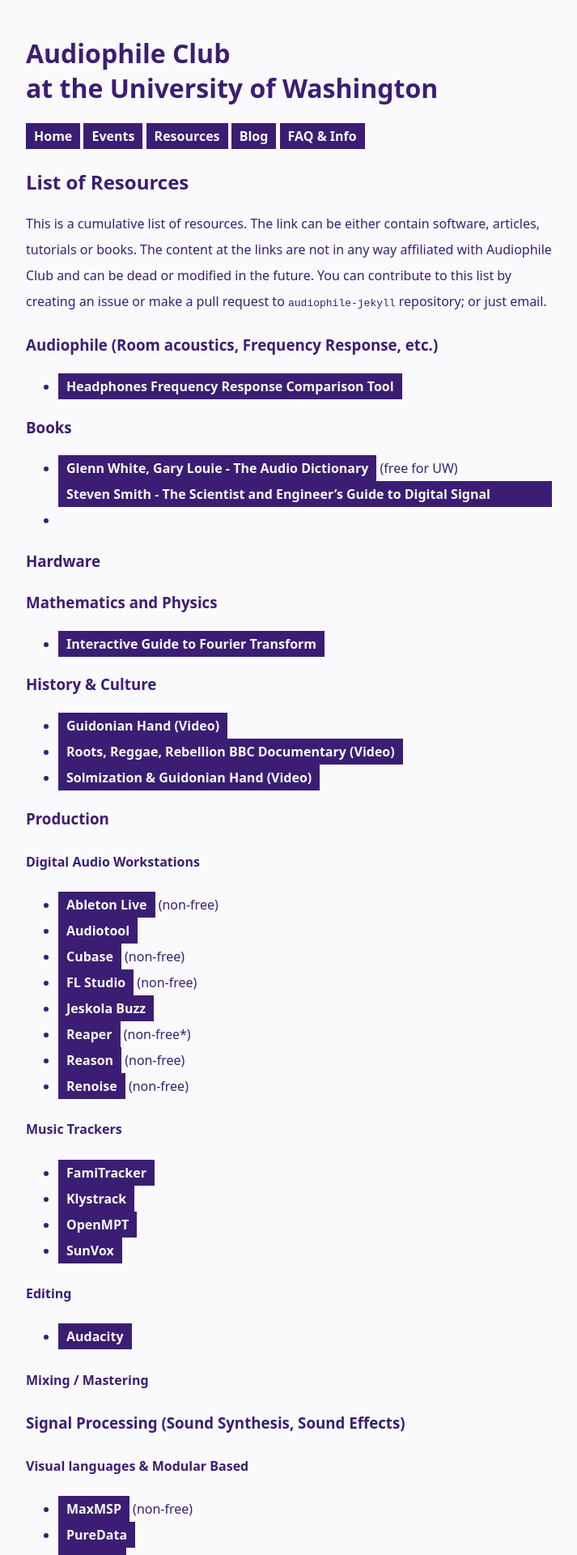
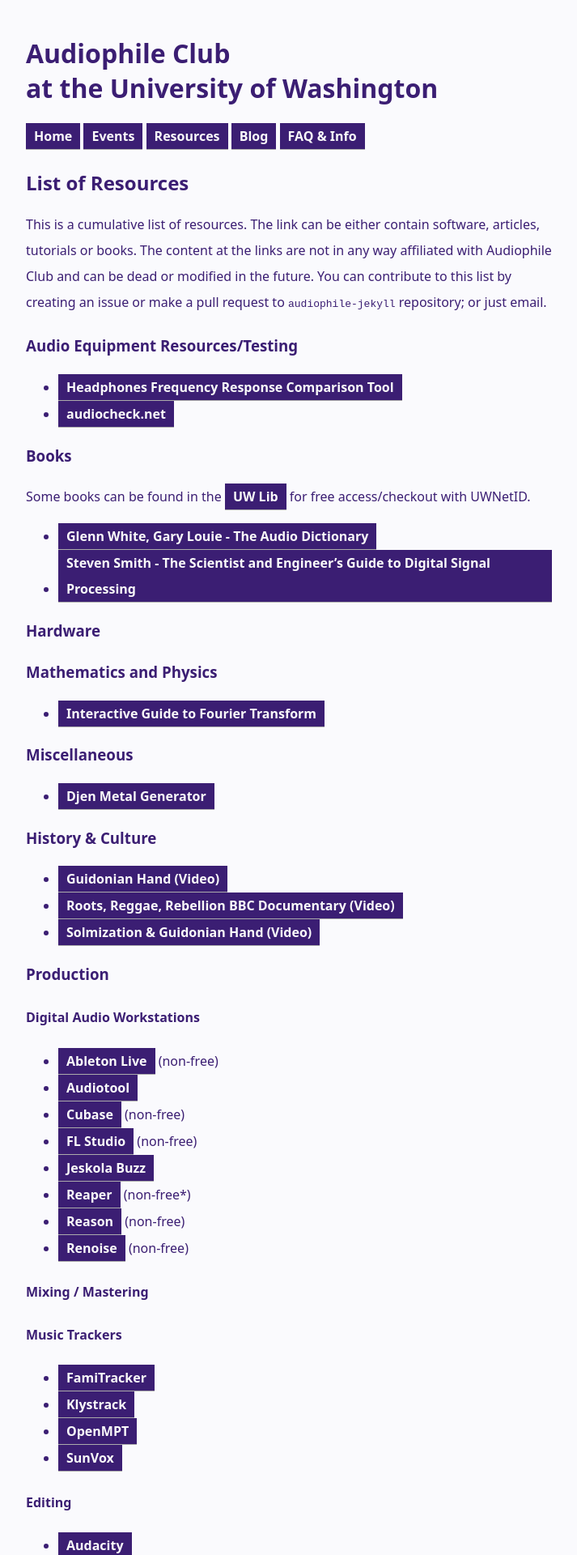
Before and after one commit to audiophile-uw/audiophile-jekyll, a Jekyll site: the page built from resources.md, in a window 1280 px wide. Shown: the top 1920 px of the page at 81% size, without its empty margins (283-996 px from the left). Built offline with Jekyll 4.4.1, drawn with Linux system fonts in a browser that asks for light colours; some web fonts are replaced.

Commit message:
Updated resources and CSS

```diff
--- a/_includes/main.css
+++ b/_includes/main.css
@@ -37,7 +37,7 @@
 }
 a,.btn {
 	display: inline-block; padding: 0 10px; background-color: #3b1e73; color: #fafafa;
-	text-decoration: none; font-weight: bold; border: none; cursor: pointer; height: 2em;
+	text-decoration: none; font-weight: bold; border: none; cursor: pointer; border-bottom: 1px white outset;
 }
 .links a { line-height: 2em; margin: 0 auto 5px auto; }
 input[type="email"] { height: 2em; box-sizing: border-box; border: 2px solid #3b1e73; padding: 5px; }
--- a/resources.md
+++ b/resources.md
@@ -6,17 +6,24 @@
 
 This is a cumulative list of resources. The link can be either contain software, articles, tutorials or books. The content at the links are not in any way affiliated with Audiophile Club and can be dead or modified in the future. You can contribute to this list by creating an issue or make a pull request to `audiophile-jekyll` repository; or just email.
 
-### Audiophile (Room acoustics, Frequency Response, etc.)
+### Audio Equipment Resources/Testing
 * [Headphones Frequency Response Comparison Tool](http://graphs.headphone.com/)
+* [audiocheck.net](http://www.audiocheck.net/)
 
 ### Books
-* [Glenn White, Gary Louie - The Audio Dictionary](https://alliance-primo.hosted.exlibrisgroup.com/primo-explore/fulldisplay?docid=CP71186877240001451&context=L&vid=UW&search_scope=all&tab=default_tab&lang=en_US) (free for UW)
+
+Some books can be found in the [UW Lib](https://lib.washington.edu/) for free access/checkout with UWNetID.
+
+* [Glenn White, Gary Louie - The Audio Dictionary](https://alliance-primo.hosted.exlibrisgroup.com/primo-explore/fulldisplay?docid=CP71186877240001451&context=L&vid=UW&search_scope=all&tab=default_tab&lang=en_US)
 * [Steven Smith - The Scientist and Engineer's Guide to Digital Signal Processing](http://www.dspguide.com/)
 
 ### Hardware
 
 ### Mathematics and Physics
 * [Interactive Guide to Fourier Transform](https://betterexplained.com/articles/an-interactive-guide-to-the-fourier-transform/)
+
+### Miscellaneous
+* [Djen Metal Generator](https://djen.co/)
 
 ### History & Culture
 * [Guidonian Hand (Video)](https://www.youtube.com/watch?v=eBq-S_QdU2U)
```
Also changed, not shown: other parts of resources.md (+3 -1 lines).
